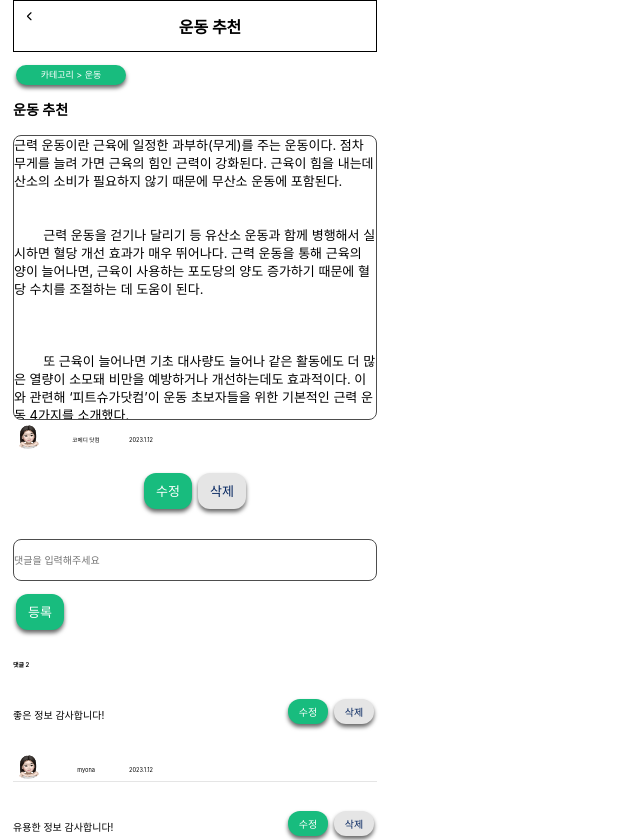
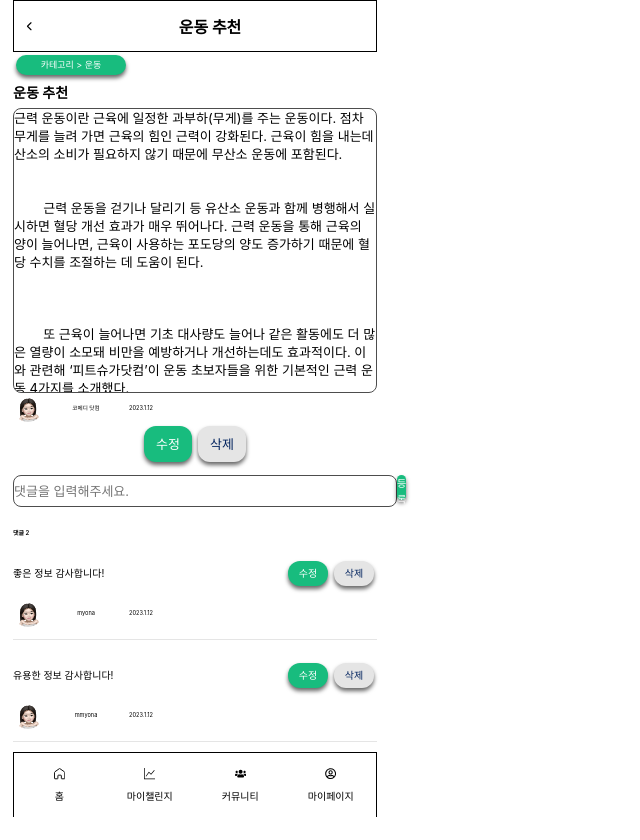
Before and after one commit to codestates-seb/seb41_main_013, a React (Create React App) app in the folder client/: page /post/1 in a window 1280 px wide. Shown: the top 840 px of the page, without its empty margins (0-640 px from the left). After the commit the page ends 818 px from the top, so only its background shows below. Built offline with nearby package versions, Linux system fonts and the light colour scheme.

Commit message:
#10 - feat : comment 수정 시에 사용되는 WriteComment 컴포넌트 추가

```diff
--- a/client/src/components/Comment.js
+++ b/client/src/components/Comment.js
@@ -1,15 +1,23 @@
 import theme from "./theme";
 import styled from "styled-components";
+import { formatDate } from "./PostSummary";
+import { useState } from "react";
+
+//components
 import { Btn } from "./Button";
 import { WriterInfo } from "./WriterInfo";
-import { formatDate } from "./PostSummary";
+import { WriteComment } from "./WriteComment";
 
 //props : 댓글 내용
 export const Comment = (props) => {
+	const [update, setUpdate] = useState(false);
+
 	return (
 		<CommentContainer>
 			<div className="comment">
-				<p>{props.comment}</p>
+				{update || <p>{props.comment}</p>}
+				{update && <WriteComment comment={props.comment} />}
+				{update || (
 					<div>
 						<Btn
 							btnText={"수정"}
@@ -17,6 +25,7 @@ export const Comment = (props) => {
 							width={"4rem"}
 							height={"2.5rem"}
 							size={"1rem"}
+							onClick={() => setUpdate(true)}
 						/>
 						<Btn
 							btnText={"삭제"}
@@ -27,6 +36,7 @@ export const Comment = (props) => {
 							size={"1rem"}
 						/>
 					</div>
+				)}
 			</div>
 			<WriterInfo
 				writer={props.writer}
@@ -40,6 +50,8 @@ export const Comment = (props) => {
 const CommentContainer = styled.div`
 	width: 36.4rem;
 	height: 9.2rem;
+	box-sizing: border-box;
+	margin-bottom: 1rem;
 	border-bottom: 1px solid ${theme.color.gray};
 
 	.comment {
--- /dev/null
+++ b/client/src/components/WriteComment.js
@@ -0,0 +1,55 @@
+import { useState } from "react";
+import theme from "./theme";
+import styled from "styled-components";
+import { ErrorContainer } from "../pages/CreatePost";
+
+//components
+import { Input } from "./Input";
+import { Btn } from "./Button";
+
+export const WriteComment = (props) => {
+	const [comment, setComment] = useState(props.comment || "");
+	const [commentError, setCommentError] = useState(false);
+
+	const handleChangeComment = (e) => {
+		setComment(e.target.value);
+	};
+	const handleCheck = (props) => {
+		//글 작성/수정 - 유효성 검사 함수
+		if (!comment) setCommentError(true);
+		else setCommentError(false);
+	};
+	return (
+		<UpdateCommentContainer>
+			<div>
+				<Input
+					placeholder={props.placeholder || ""}
+					lineHeight="3rem"
+					fontSize="1.3rem"
+					cols="44"
+					rows="1"
+					margin={props.margin}
+					value={comment}
+					onChange={handleChangeComment}
+					borderColor={commentError && theme.color.red}
+				/>
+				<ErrorContainer display={commentError}>
+					내용을 입력해주세요.
+				</ErrorContainer>
+			</div>
+			<Btn
+				btnText="등록"
+				background={theme.color.green}
+				width={"4rem"}
+				height={"2.5rem"}
+				size={"1rem"}
+				onClick={handleCheck}
+				margin={props.margin}
+			/>
+		</UpdateCommentContainer>
+	);
+};
+const UpdateCommentContainer = styled.div`
+	display: flex;
+	justify-content: space-between;
+`;
--- a/client/src/pages/PostDetail.js
+++ b/client/src/pages/PostDetail.js
@@ -3,24 +3,20 @@ import theme from "../components/theme";
 import styled from "styled-components";
 import { useParams } from "react-router-dom";
 import { useNavigate } from "react-router-dom";
-import { ErrorContainer } from "./CreatePost";
 
 //components
 import { TitleHeader } from "../components/Header";
 import { Btn } from "../components/Button";
 import { Comment } from "../components/Comment";
 import { WriterInfo } from "../components/WriterInfo";
-import { Input } from "../components/Input";
 import { BackToTopBtn } from "../components/Button";
-import { useState } from "react";
+import { WriteComment } from "../components/WriteComment";
 
 //dummy
 import { CommunityList } from "../data/dummy";
 
 export const PostDetail = () => {
 	const navigate = useNavigate();
-	const [commentError, setCommentError] = useState(false);
-	const [comment, setComment] = useState("");
 
 	const { postId } = useParams();
 	const category = ["우리 동네", "운동", "규칙적인 생활", "기타"];
@@ -28,14 +24,6 @@ export const PostDetail = () => {
 
 	const handleUpdate = () => {
 		navigate(`/post/${postId}/update`);
-	};
-	const handleChangeComment = (e) => {
-		setComment(e.target.value);
-	};
-	const handleCheck = (props) => {
-		//글 작성/수정 - 유효성 검사 함수
-		if (!comment) setCommentError(true);
-		else setCommentError(false);
 	};
 
 	return (
@@ -70,26 +58,10 @@ export const PostDetail = () => {
 						color={theme.color.navy}
 					/>
 				</div>
-				<Input
-					lineHeight="4rem"
-					placeholder="댓글을 입력해주세요"
-					fontSize="1rem"
-					cols="75"
-					value={comment}
-					onChange={handleChangeComment}
-					borderColor={commentError && theme.color.red}
+				<WriteComment
+					margin="1rem 0 1rem 0"
+					placeholder="댓글을 입력해주세요."
 				/>
-				<ErrorContainer display={commentError}>
-					내용을 입력해주세요.
-				</ErrorContainer>
-				<div className="assign">
-					<Btn
-						onClick={handleCheck}
-						background={theme.color.green}
-						btnText="등록"
-					/>
-				</div>
-
 				<div className="commentNum">댓글 {post.commentList.length}</div>
 				{post.commentList.map((el) => (
 					<div>
@@ -109,9 +81,6 @@ const PostDetailContainer = styled.div`
 
 	display: flex;
 	flex-direction: column;
-	* {
-		margin-bottom: 1rem;
-	}
 
 	.title {
 		font-weight: 600;
@@ -132,8 +101,7 @@ const PostDetailContainer = styled.div`
 	.btns {
 		text-align: center;
 	}
-	.assign {
-	}
+
 	.commentNum {
 		font-weight: 600;
 		line-height: 3rem;
```
Lines whose indentation alone changed are shown as unchanged.
